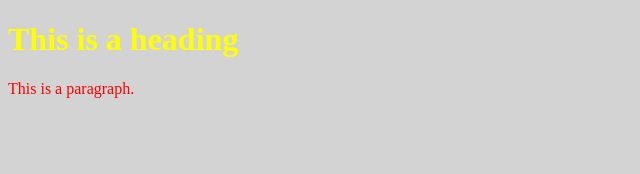
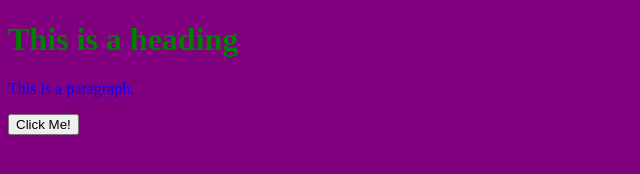
Before and after one commit to muralialex/HTML_Learning, a plain HTML site: page index.html in a window 1280 px wide. Shown: the whole page, without its empty margins (0-640 px from the left). Drawn offline with Linux system fonts and the light colour scheme.

Commit message:
Button added and color changed to Purple

```diff
--- a/index.html
+++ b/index.html
@@ -7,6 +7,6 @@
 
 <h1>This is a heading</h1>
 <p>This is a paragraph.</p>
-
+<button type="button">Click Me!</button>
 </body>
 </html>
--- a/style.css
+++ b/style.css
@@ -1,9 +1,9 @@
 body {
-  background-color: lightgrey;
+  background-color: purple;
 }
 h1 {
-  color: yellow;
+  color: green;
 }
 p {
-  color: red;
+  color: blue;
 }
```
